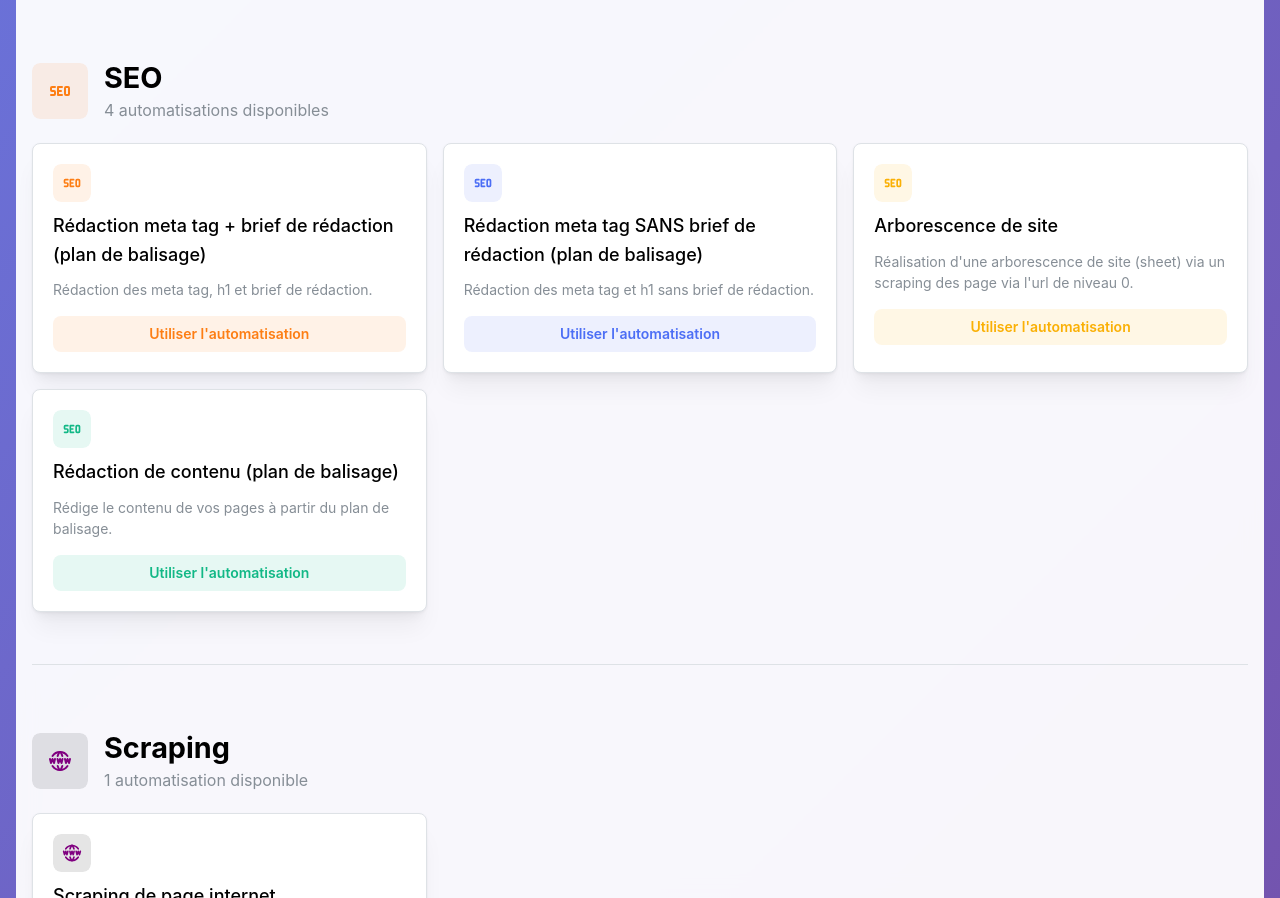
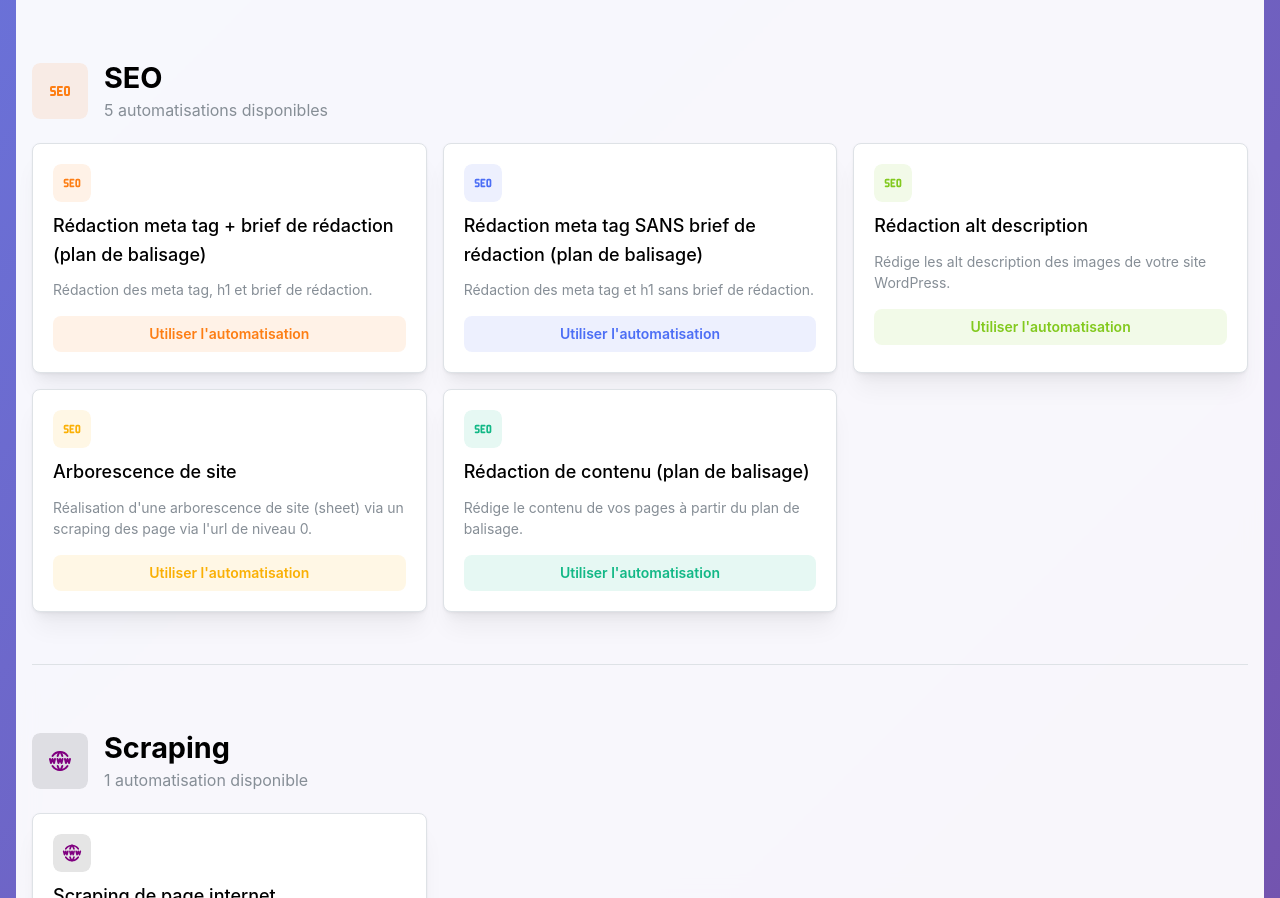
Before and after one commit to AllanVaccarizi/HubAutomation, a React (Create React App) app: page / in a window 1280 px wide. Shown: the part 1020-1918 px from the top of the page. Built offline with nearby package versions, Linux system fonts and the light colour scheme.

Commit message:
add rédaction alt description

```diff
--- a/src/App.js
+++ b/src/App.js
@@ -77,6 +77,15 @@ const automationsData = {
       pdfGuide: 'https://drive.google.com/file/d/12M3bGZR2vDbBe5EIcM6C4-1SSxg4kC6u/preview',
       icon: IconSeo,
       color: 'indigo'
+    },
+    {
+      id: 'seo-alt-description',
+      title: 'Rédaction alt description',
+      description: 'Rédige les alt description des images de votre site WordPress.',
+      webhook: 'https://n8n.srv749948.hstgr.cloud/webhook/cb9f34cd-dd44-4859-8a12-4f7a20c32237/chat',
+      pdfGuide: 'https://drive.google.com/file/d/1Q_I4K07Y9x-kMbpPB9PNH4_4cJC_1pVO/preview',
+      icon: IconSeo,
+      color: 'lime'
     },
     {
       id: 'seo-arborescence',
```
